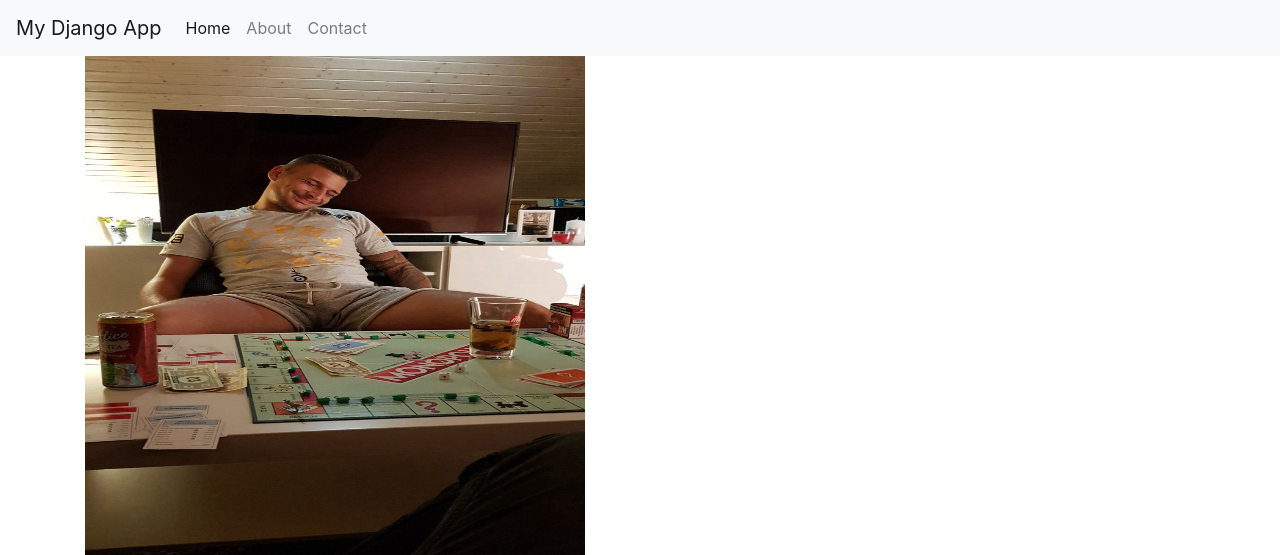
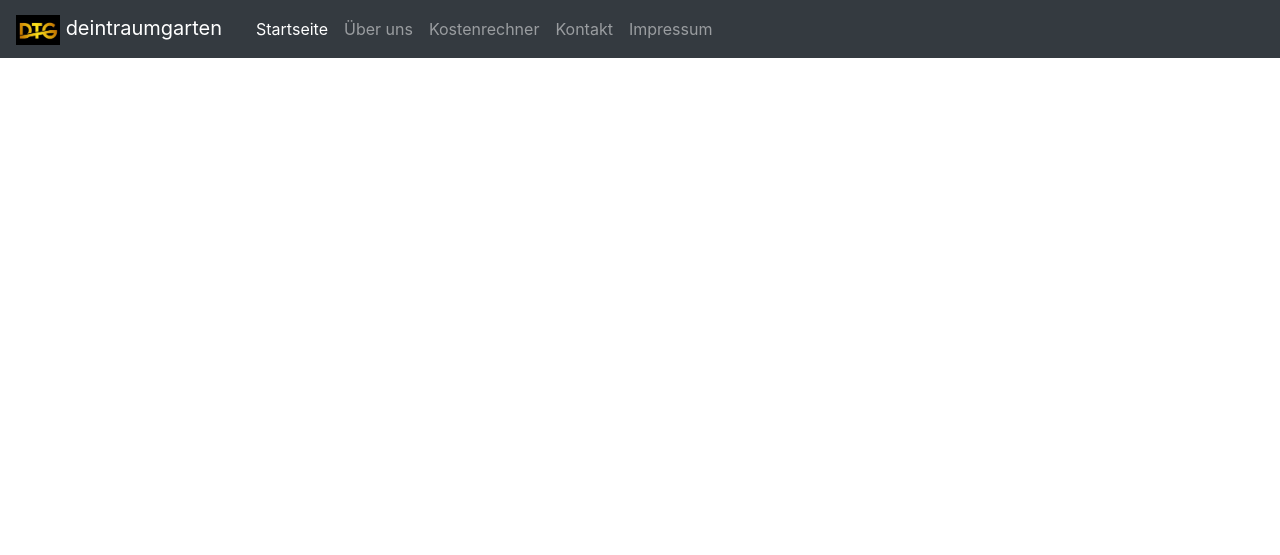
Before and after one commit to vitali2772/dtg, a Django app: page / in a window 1280 px wide. Shown: the top 555 px of the page. Run offline with Django 5.2, Linux system fonts and the light colour scheme; some libraries are stand-ins or nearby versions.

Commit message:
grobe navbar v1 bootstrap

```diff
--- a/deintraumgarten/myapp/templates/base.html
+++ b/deintraumgarten/myapp/templates/base.html
@@ -10,24 +10,39 @@
     </title>
     <link rel="stylesheet" href="https://stackpath.bootstrapcdn.com/bootstrap/4.3.1/css/bootstrap.min.css"  rel="stylesheet" />
   </head>
+
   <body>
-    <nav class="navbar navbar-expand-lg navbar-light bg-light">
-      <a class="navbar-brand" href="#">My Django App</a>
+
+    <nav class="navbar navbar-expand-lg navbar-dark bg-dark">
+      {% block logo %}
+      {% load static %}
+      <a class="navbar-brand" href="#">
+        <img src="{% static 'images/Beispiellogo.png' %}" width="44" height="30">
+        deintraumgarten
+      </a>
+      {% endblock %}
       <button class="navbar-toggler" type="button" data-toggle="collapse" data-target="#navbarNav" aria-controls="navbarNav" aria-expanded="false" aria-label="Toggle navigation"><span class="navbar-toggler-icon"></span></button>
-      <div class="collapse navbar-collapse" id="navbarNav">
+      <div class="collapse navbar-collapse" id="navbarNav" style="padding-left: 10px;">
         <ul class="navbar-nav">
           <li class="nav-item active">
-            <a class="nav-link" href="#">Home</a>
+            <a class="nav-link" href="#">Startseite</a>
           </li>
           <li class="nav-item">
-            <a class="nav-link" href="#">About</a>
+            <a class="nav-link" href="#">Über uns</a>
           </li>
           <li class="nav-item">
-            <a class="nav-link" href="#">Contact</a>
+            <a class="nav-link" href="#">Kostenrechner</a>
+          </li>
+          <li class="nav-item">
+            <a class="nav-link" href="#">Kontakt</a>
+          </li>
+          <li class="nav-item">
+            <a class="nav-link" href="#">Impressum</a>
           </li>
         </ul>
       </div>
     </nav>
+
     <div class="container">{% block content %} {% endblock %}</div>
     <script src="https://code.jquery.com/jquery-3.3.1.slim.min.js"></script>
     <script src="https://stackpath.bootstrapcdn.com/bootstrap/4.3.1/js/bootstrap.bundle.min.js" ></script>
--- a/deintraumgarten/myapp/templates/index.html
+++ b/deintraumgarten/myapp/templates/index.html
@@ -1,5 +1,5 @@
-{% extends "base.html" %} {% block title %} deinarschgarten {% endblock %}
+{% extends "base.html" %} {% block title %} deintraumgarten {% endblock %}
 {% block content %}
 {% load static %}
-<img src="{% static 'images/IMG_2924.JPG' %}" width="500" height="500">
+
 {% endblock %}
```
Also changed, not shown: deintraumgarten/myapp/static/images/Beispiellogo.png (added), 1 other file.
